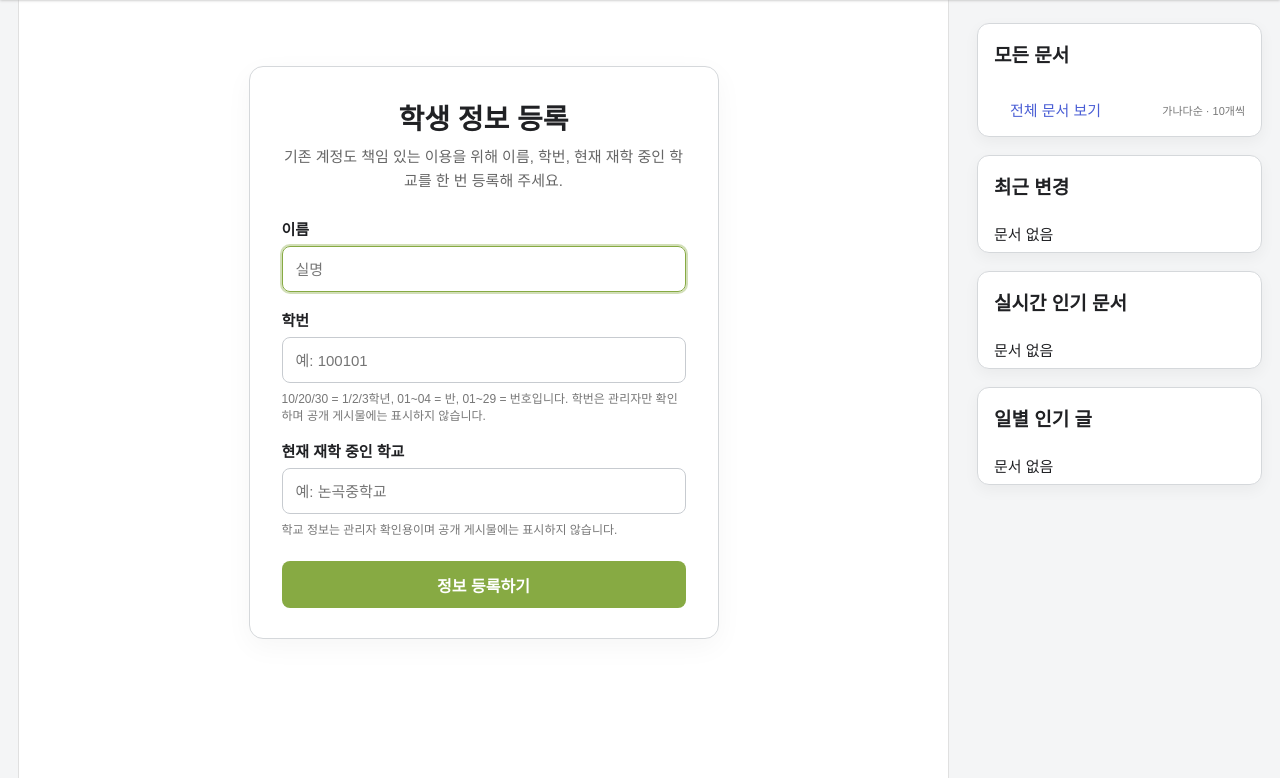
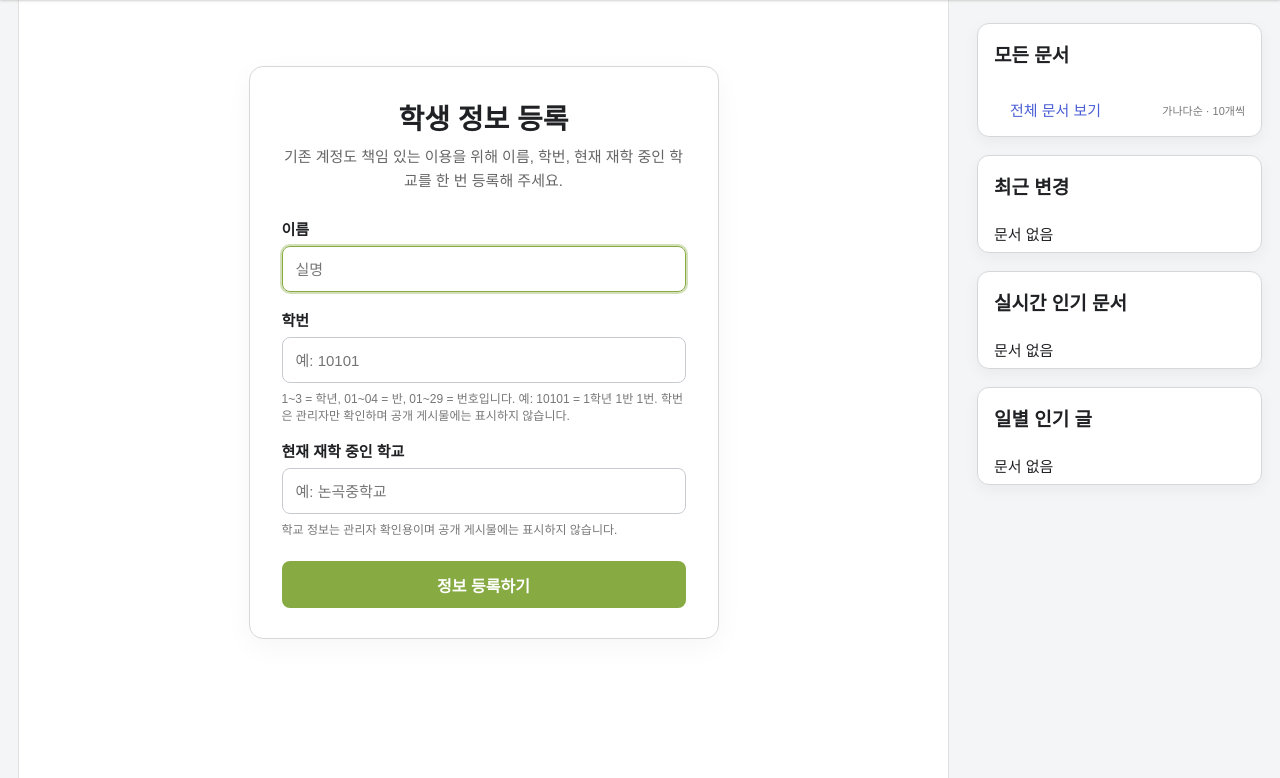
Before and after one commit to tjrtmdcks0917-crypto/nongok-wiki, a Python web app: template templates/identity.html in a window 1280 px wide. Shown: the part 67-845 px from the top of the page. Run offline with Jinja, Linux system fonts and the light colour scheme; the template is opened without the code that fills it, so the values that code supplies are empty.

Commit message:
Update existing account student number format

```diff
--- a/templates/identity.html
+++ b/templates/identity.html
@@ -13,8 +13,8 @@
       <label for="real_name">이름</label>
       <input id="real_name" name="real_name" maxlength="30" autocomplete="name" placeholder="실명" required autofocus>
       <label for="student_no">학번</label>
-      <input id="student_no" name="student_no" maxlength="6" minlength="6" inputmode="numeric" pattern="[0-9]{6}" placeholder="예: 100101" required>
-      <div class="field-help">10/20/30 = 1/2/3학년, 01~04 = 반, 01~29 = 번호입니다. 학번은 관리자만 확인하며 공개 게시물에는 표시하지 않습니다.</div>
+      <input id="student_no" name="student_no" maxlength="5" minlength="5" inputmode="numeric" pattern="[1-3][0-9]{4}" placeholder="예: 10101" required>
+      <div class="field-help">1~3 = 학년, 01~04 = 반, 01~29 = 번호입니다. 예: 10101 = 1학년 1반 1번. 학번은 관리자만 확인하며 공개 게시물에는 표시하지 않습니다.</div>
       <label for="school_name">현재 재학 중인 학교</label>
       <input id="school_name" name="school_name" maxlength="80" autocomplete="organization" placeholder="예: 논곡중학교" required>
       <div class="field-help">학교 정보는 관리자 확인용이며 공개 게시물에는 표시하지 않습니다.</div>
```
